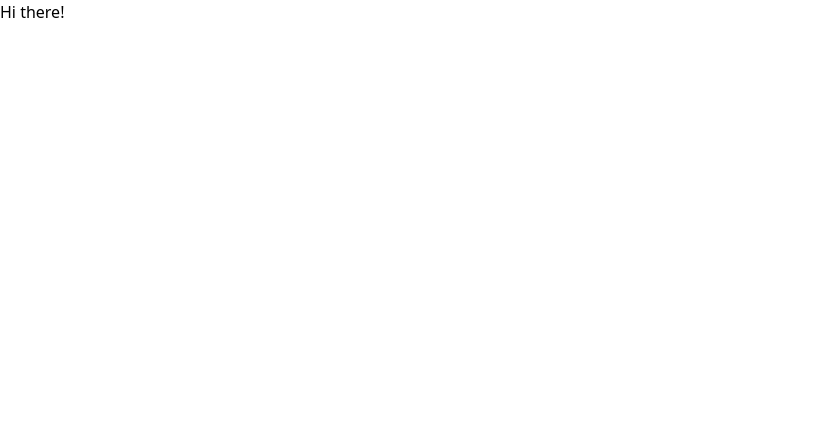
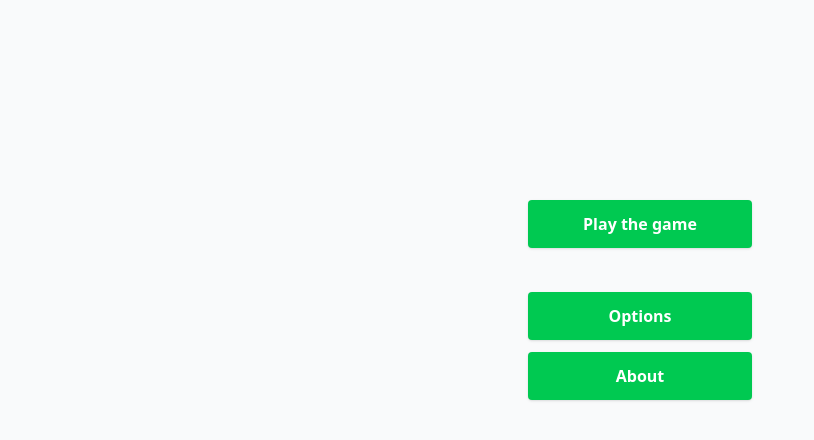
Before and after one commit to lapazyygeli/card-matching-game, a React (Vite) app in the folder frontend/: page / in a window 1280 px wide. Shown: the top 440 px of the page, without its empty margins (0-814 px from the left). Built offline with nearby package versions, Linux system fonts and the light colour scheme.

Commit message:
Add Menu page

```diff
--- a/frontend/index.html
+++ b/frontend/index.html
@@ -7,7 +7,7 @@
     <title>Vite + React + TS</title>
   </head>
   <body>
-    <div id="root" class="min-h-screen"></div>
+    <div id="root" class="h-screen"></div>
     <script type="module" src="/src/main.tsx"></script>
   </body>
 </html>
--- a/frontend/src/App.tsx
+++ b/frontend/src/App.tsx
@@ -1,9 +1,7 @@
+import { Menu } from './pages/Menu'
+
 function App() {
-  return (
-    <div>
-      <h1>Hi there!</h1>
-    </div>
-  )
+  return <Menu />
 }
 
 export default App
--- /dev/null
+++ b/frontend/src/pages/Menu.tsx
@@ -0,0 +1,17 @@
+export function Menu() {
+  return (
+    <div className="h-full bg-gray-50 flex justify-center items-center p-2">
+      <div className="flex flex-col items-center w-max mb-[25vh]">
+        <button className="w-56 py-3 mb-11 bg-green-500 hover:bg-green-600 rounded shadow cursor-pointer text-white font-semibold hover:scale-105 transition-transform duration-300">
+          Play the game
+        </button>
+        <button className="w-56 py-3 mb-3 bg-green-500 hover:bg-green-600 rounded shadow cursor-pointer text-white font-semibold hover:scale-105 transition-transform duration-300">
+          Options
+        </button>
+        <button className="w-56 py-3 bg-green-500 hover:bg-green-600 rounded shadow cursor-pointer text-white font-semibold hover:scale-105 transition-transform duration-300">
+          About
+        </button>
+      </div>
+    </div>
+  )
+}
```
